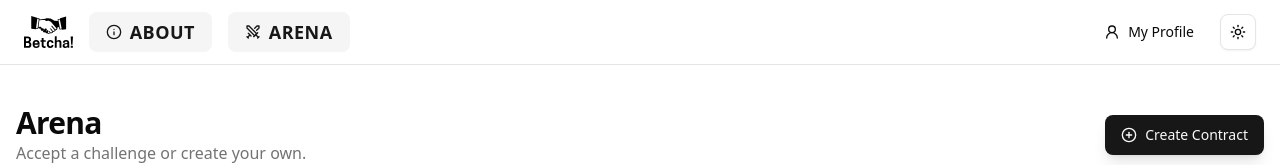
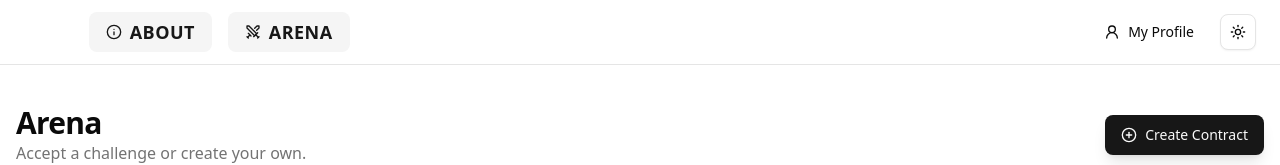
Before and after one commit to arian-d1/betcha, a React (Vite) app in the folder client/: page /contracts in a window 1280 px wide. Shown: the top 165 px of the page. Built offline with nearby package versions, Linux system fonts and the light colour scheme; no server answers.

Commit message:
Updated logo to dynamically change colors

```diff
--- a/client/src/components/Navbar.tsx
+++ b/client/src/components/Navbar.tsx
@@ -4,7 +4,8 @@ import { Button } from "@/components/ui/button";
 import { User2, Wallet, Swords, Info, PlusCircle, ArrowUpRight } from "lucide-react";
 import { useContext, useState } from "react";
 import { UserContext } from "./contexts/UserContext";
-import Logo from "../assets/vector/default-monochrome-black.svg";
+import DarkLogo from "../assets/vector/default-monochrome-black.svg";
+import LightLogo from "../assets/vector/default-monochrome-white.svg"
 import ModeToggle from "./ModeToggle";
 import { Dialog } from "@/components/ui/dialog";
 import { DepositModal, WithdrawModal } from "./WalletActions.tsx";
@@ -17,10 +18,12 @@ import {
   DropdownMenuSeparator,
   DropdownMenuTrigger,
 } from "@/components/ui/dropdown-menu";
+import { useTheme } from "./ThemeProvider.tsx";
 
 
 export function Navbar() {
   const auth = useContext(UserContext);
+  const theme = useTheme();
   const [walletAction, setWalletAction] = useState<"deposit" | "withdraw" | null>(null);
 
   return (
@@ -28,7 +31,7 @@ export function Navbar() {
       {/* Left side: Logo + Arena */}
       <div className="flex items-center gap-4">
         <Link to="/contracts" className="text-xl font-bold tracking-tighter">
-          <img src={Logo} alt="Betcha!" className="h-8 w-auto" />
+          <img src={theme.theme == "light" ? DarkLogo : LightLogo } alt="Betcha!" className="h-8 w-auto" />
         </Link>
 
         <Link to="/about">
```
